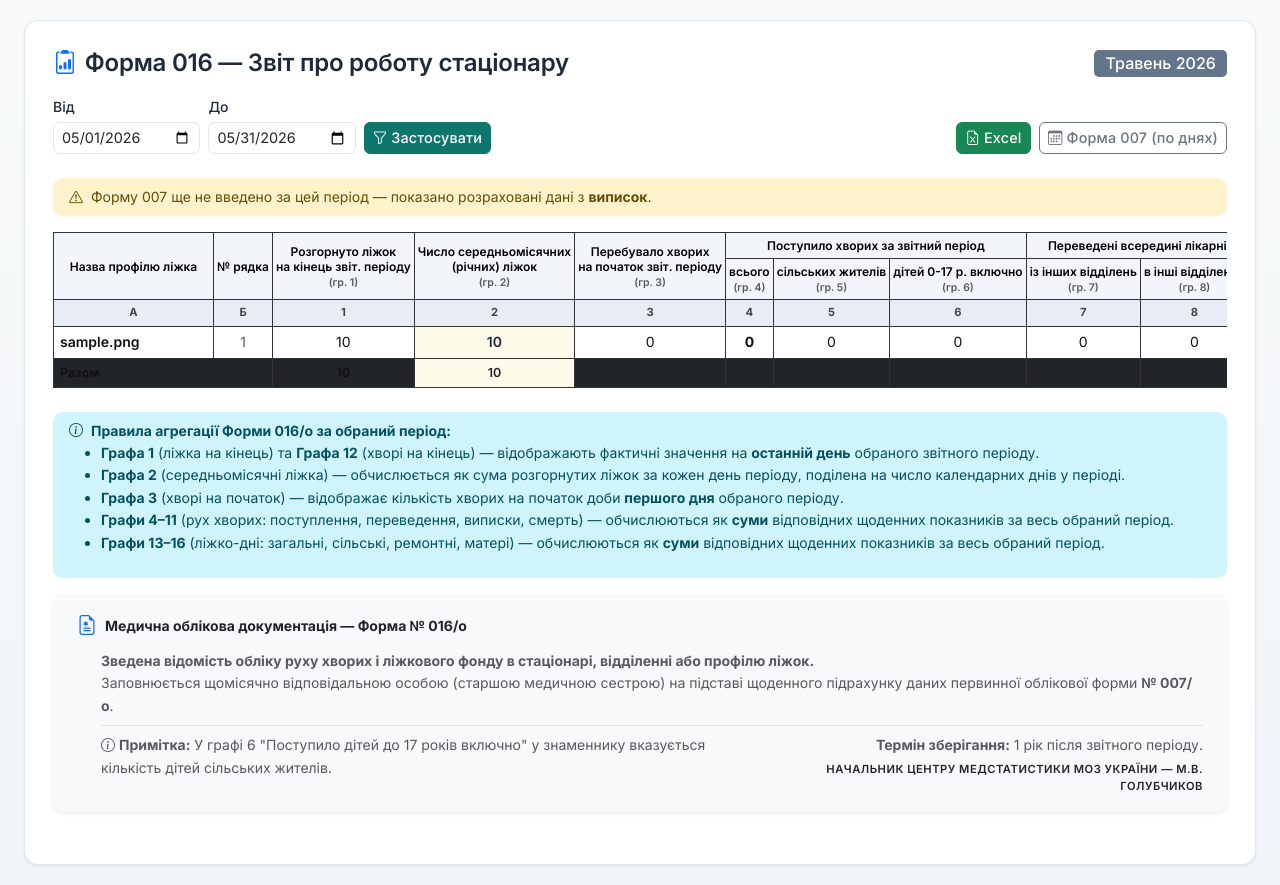
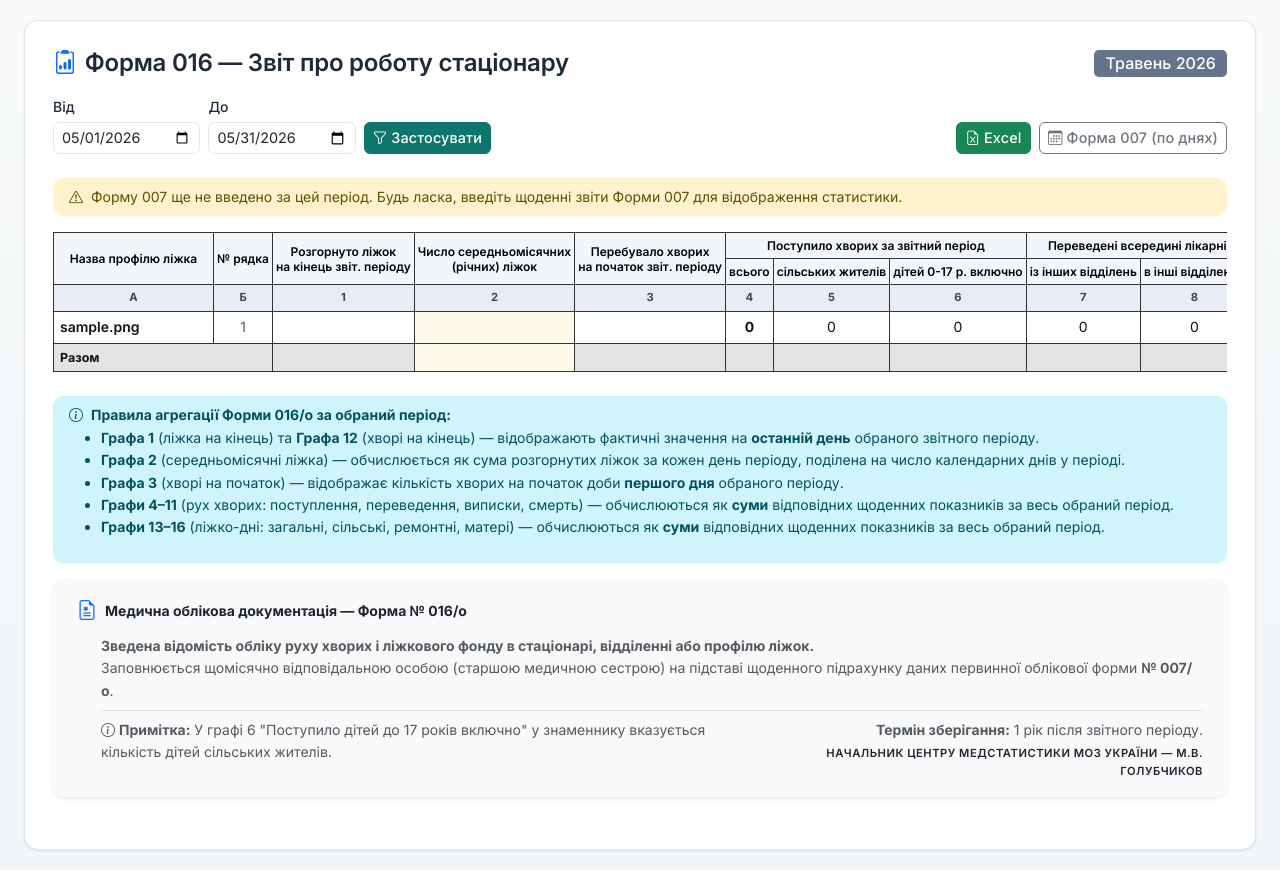
Before and after one commit to Mendela-A/Med-Data, a Flask app: page /statisty/form016 in a window 1280 px wide. Shown: the part 48-933 px from the top of the page. Run offline with Flask 3, Linux system fonts and the light colour scheme; a user stored in the database is signed in; tables that the repository leaves empty hold one stand-in row (values such as "Sample post").

Commit message:
feat(statisty): improve Form 007/016 UX, autonomy, and navigation
- Decoupled Form 016/o from patient records, relying purely on Form 007/o daily reports
- Improved Form 016/o footer row readability by replacing table-dark with table-secondary
- Kept user on Form 007/o edit page after saving daily reports instead of throwing them out
- Removed redundant column index/group number labels from Form 007/o and Form 016/o headers
- Added clear, universal Back buttons to Form 007/o month overview, day view, and edit view

```diff
--- a/app/blueprints/statisty/routes.py
+++ b/app/blueprints/statisty/routes.py
@@ -59,7 +59,6 @@
         DailyReport.report_date <= to_date,
     ).count()
 
-    data_source = 'daily_report' if dr_count > 0 else 'records'
     depts = Department.query.order_by(Department.row_no.nullslast(), Department.name).all()
 
     table = []
@@ -70,221 +69,66 @@
                                'bed_days_total', 'bed_days_rural', 'bed_days_renovation',
                                'bed_days_mothers']}
 
-    if data_source == 'daily_report':
-        # Fetch all daily reports for the period
-        reports = DailyReport.query.filter(
-            DailyReport.report_date >= from_date,
-            DailyReport.report_date <= to_date
-        ).order_by(DailyReport.report_date.asc()).all()
+    # Fetch all daily reports for the period
+    reports = DailyReport.query.filter(
+        DailyReport.report_date >= from_date,
+        DailyReport.report_date <= to_date
+    ).order_by(DailyReport.report_date.asc()).all()
 
-        # Group by department
-        reports_by_dept = {}
-        for r in reports:
-            reports_by_dept.setdefault(r.department_id, []).append(r)
+    # Group by department
+    reports_by_dept = {}
+    for r in reports:
+        reports_by_dept.setdefault(r.department_id, []).append(r)
 
-        for dept in depts:
-            dept_reports = reports_by_dept.get(dept.id, [])
-            if not dept_reports:
-                row = {
-                    'dept': dept, 'beds_total': None, 'beds_average': None, 'patients_start': None,
-                    'admitted_total': 0, 'admitted_rural': 0, 'admitted_children': 0,
-                    'transferred_in': 0, 'transferred_out': 0, 'discharged_total': 0,
-                    'discharged_to_other': 0, 'deaths': 0, 'patients_end': None,
-                    'bed_days_total': 0, 'bed_days_rural': 0, 'bed_days_renovation': 0,
-                    'bed_days_mothers': 0,
-                }
-            else:
-                first_report = dept_reports[0]
-                last_report = dept_reports[-1]
+    for dept in depts:
+        dept_reports = reports_by_dept.get(dept.id, [])
+        if not dept_reports:
+            row = {
+                'dept': dept, 'beds_total': None, 'beds_average': None, 'patients_start': None,
+                'admitted_total': 0, 'admitted_rural': 0, 'admitted_children': 0,
+                'transferred_in': 0, 'transferred_out': 0, 'discharged_total': 0,
+                'discharged_to_other': 0, 'deaths': 0, 'patients_end': None,
+                'bed_days_total': 0, 'bed_days_rural': 0, 'bed_days_renovation': 0,
+                'bed_days_mothers': 0,
+            }
+        else:
+            first_report = dept_reports[0]
+            last_report = dept_reports[-1]
 
-                # Compute average beds (Col 2)
-                valid_beds = [r.beds_total for r in dept_reports if r.beds_total is not None]
-                beds_average = sum(valid_beds) / len(valid_beds) if valid_beds else None
-
-                row = {
-                    'dept': dept,
-                    'beds_total': last_report.beds_total,
-                    'beds_average': round(beds_average, 1) if beds_average is not None else None,
-                    'patients_start': first_report.patients_start,
-                    'admitted_total': sum(r.admitted_total or 0 for r in dept_reports),
-                    'admitted_rural': sum(r.admitted_rural or 0 for r in dept_reports),
-                    'admitted_children': sum(r.admitted_children or 0 for r in dept_reports),
-                    'transferred_in': sum(r.transferred_in or 0 for r in dept_reports),
-                    'transferred_out': sum(r.transferred_out or 0 for r in dept_reports),
-                    'discharged_total': sum(r.discharged_total or 0 for r in dept_reports),
-                    'discharged_to_other': sum(r.discharged_to_other or 0 for r in dept_reports),
-                    'deaths': sum(r.deaths or 0 for r in dept_reports),
-                    'patients_end': last_report.patients_end,
-                    'bed_days_total': sum(r.patients_end or 0 for r in dept_reports),
-                    'bed_days_rural': sum(r.patients_end_rural or 0 for r in dept_reports),
-                    'bed_days_renovation': sum(r.beds_renovation or 0 for r in dept_reports),
-                    'bed_days_mothers': sum(r.mothers_with_children or 0 for r in dept_reports),
-                }
-            table.append(row)
-            for k in totals:
-                v = row[k]
-                if v is not None:
-                    totals[k] += v
-    else:
-        # Fallback from patient records
-        # 1. Admitted
-        admitted_counts = db.session.query(
-            Record.discharge_department,
-            func.count(Record.id)
-        ).filter(
-            Record.date_of_admission >= from_date,
-            Record.date_of_admission <= to_date
-        ).group_by(Record.discharge_department).all()
-        admitted_map = {d: c for d, c in admitted_counts if d}
-
-        # 2. Discharged
-        discharged_counts = db.session.query(
-            Record.discharge_department,
-            func.count(Record.id)
-        ).filter(
-            Record.date_of_discharge >= from_date,
-            Record.date_of_discharge <= to_date,
-            Record.date_of_death.is_(None)
-        ).group_by(Record.discharge_department).all()
-        discharged_map = {d: c for d, c in discharged_counts if d}
-
-        # 3. Deaths
-        death_counts = db.session.query(
-            Record.discharge_department,
-            func.count(Record.id)
-        ).filter(
-            Record.date_of_discharge >= from_date,
-            Record.date_of_discharge <= to_date,
-            Record.date_of_death.isnot(None)
-        ).group_by(Record.discharge_department).all()
-        death_map = {d: c for d, c in death_counts if d}
-
-        # 4. Patients start
-        start_counts = db.session.query(
-            Record.discharge_department,
-            func.count(Record.id)
-        ).filter(
-            Record.date_of_admission < from_date,
-            (Record.date_of_discharge.is_(None) | (Record.date_of_discharge >= from_date))
-        ).group_by(Record.discharge_department).all()
-        start_map = {d: c for d, c in start_counts if d}
-
-        # 5. Patients end
-        end_counts = db.session.query(
-            Record.discharge_department,
-            func.count(Record.id)
-        ).filter(
-            Record.date_of_admission <= to_date,
-            (Record.date_of_discharge.is_(None) | (Record.date_of_discharge > to_date))
-        ).group_by(Record.discharge_department).all()
-        end_map = {d: c for d, c in end_counts if d}
-
-        # 6. Overlapping Bed-Days
-        overlap_query = db.session.query(
-            Record.discharge_department,
-            Record.date_of_admission,
-            Record.date_of_discharge
-        ).filter(
-            Record.date_of_admission <= to_date,
-            (Record.date_of_discharge.is_(None) | (Record.date_of_discharge >= from_date))
-        ).all()
-
-        bed_days_map = {}
-        for dept_name, adm, dis in overlap_query:
-            if not dept_name:
-                continue
-            start_int = max(adm or from_date, from_date)
-            end_int = min(dis or to_date, to_date)
-            days = (end_int - start_int).days + 1
-            if days > 0:
-                bed_days_map[dept_name] = bed_days_map.get(dept_name, 0) + days
-
-        for dept in depts:
-            name = dept.name
-            beds_total = dept.bed_capacity
-            patients_start = start_map.get(name, 0)
-            admitted_total = admitted_map.get(name, 0)
-            discharged_total = discharged_map.get(name, 0)
-            deaths = death_map.get(name, 0)
-            patients_end = end_map.get(name, 0)
-            bed_days_total = bed_days_map.get(name, 0)
+            # Compute average beds (Col 2)
+            valid_beds = [r.beds_total for r in dept_reports if r.beds_total is not None]
+            beds_average = sum(valid_beds) / len(valid_beds) if valid_beds else None
 
             row = {
                 'dept': dept,
-                'beds_total': beds_total,
-                'beds_average': beds_total,
-                'patients_start': patients_start,
-                'admitted_total': admitted_total,
-                'admitted_rural': 0,
-                'admitted_children': 0,
-                'transferred_in': 0,
-                'transferred_out': 0,
-                'discharged_total': discharged_total,
-                'discharged_to_other': 0,
-                'deaths': deaths,
-                'patients_end': patients_end,
-                'bed_days_total': bed_days_total,
-                'bed_days_rural': 0,
-                'bed_days_renovation': 0,
-                'bed_days_mothers': 0,
+                'beds_total': last_report.beds_total,
+                'beds_average': round(beds_average, 1) if beds_average is not None else None,
+                'patients_start': first_report.patients_start,
+                'admitted_total': sum(r.admitted_total or 0 for r in dept_reports),
+                'admitted_rural': sum(r.admitted_rural or 0 for r in dept_reports),
+                'admitted_children': sum(r.admitted_children or 0 for r in dept_reports),
+                'transferred_in': sum(r.transferred_in or 0 for r in dept_reports),
+                'transferred_out': sum(r.transferred_out or 0 for r in dept_reports),
+                'discharged_total': sum(r.discharged_total or 0 for r in dept_reports),
+                'discharged_to_other': sum(r.discharged_to_other or 0 for r in dept_reports),
+                'deaths': sum(r.deaths or 0 for r in dept_reports),
+                'patients_end': last_report.patients_end,
+                'bed_days_total': sum(r.patients_end or 0 for r in dept_reports),
+                'bed_days_rural': sum(r.patients_end_rural or 0 for r in dept_reports),
+                'bed_days_renovation': sum(r.beds_renovation or 0 for r in dept_reports),
+                'bed_days_mothers': sum(r.mothers_with_children or 0 for r in dept_reports),
             }
-            table.append(row)
-            for k in totals:
-                v = row[k]
-                if v is not None:
-                    totals[k] += v
-
-        # Unmatched departments
-        all_dept_names = set(admitted_map.keys()) | set(discharged_map.keys()) | set(death_map.keys()) | set(start_map.keys()) | set(end_map.keys())
-        known_dept_names = {d.name for d in depts}
-        unmatched_names = all_dept_names - known_dept_names
-
-        for name in sorted(unmatched_names):
-            display_name = name or 'Без відділення'
-            class MockDept:
-                def __init__(self, name):
-                    self.name = name
-                    self.bed_profile_name = name
-                    self.row_no = None
-            mock_dept = MockDept(display_name)
-
-            patients_start = start_map.get(name, 0)
-            admitted_total = admitted_map.get(name, 0)
-            discharged_total = discharged_map.get(name, 0)
-            deaths = death_map.get(name, 0)
-            patients_end = end_map.get(name, 0)
-            bed_days_total = bed_days_map.get(name, 0)
-
-            row = {
-                'dept': mock_dept,
-                'beds_total': None,
-                'beds_average': None,
-                'patients_start': patients_start,
-                'admitted_total': admitted_total,
-                'admitted_rural': 0,
-                'admitted_children': 0,
-                'transferred_in': 0,
-                'transferred_out': 0,
-                'discharged_total': discharged_total,
-                'discharged_to_other': 0,
-                'deaths': deaths,
-                'patients_end': patients_end,
-                'bed_days_total': bed_days_total,
-                'bed_days_rural': 0,
-                'bed_days_renovation': 0,
-                'bed_days_mothers': 0,
-            }
-            table.append(row)
-            for k in totals:
-                v = row[k]
-                if v is not None:
-                    totals[k] += v
+        table.append(row)
+        for k in totals:
+            v = row[k]
+            if v is not None:
+                totals[k] += v
 
     # Round beds_average total
     if totals['beds_average'] is not None:
         totals['beds_average'] = round(totals['beds_average'], 1)
 
-    return table, totals, data_source, dr_count
+    return table, totals, 'daily_report', dr_count
 
 
 # ---------------------------------------------------------------------------
@@ -429,7 +273,7 @@
 
         db.session.commit()
         flash(f"Форму 007 за {report_date.strftime('%d.%m.%Y')} збережено.", 'success')
-        return redirect(url_for('statisty.form007_day', report_date_str=report_date_str))
+        return redirect(url_for('statisty.form007_edit', report_date_str=report_date_str))
 
     # GET: Pre-populate fallbacks
     prev_date = report_date - timedelta(days=1)
--- a/templates/statisty/form007.html
+++ b/templates/statisty/form007.html
@@ -4,6 +4,9 @@
 {% block content %}
 <div class="d-flex align-items-center justify-content-between mb-3 flex-wrap gap-2">
   <h4 class="mb-0">
+    <a href="{{ url_for('statisty.form016', from_date=from_date.isoformat(), to_date=to_date.isoformat()) }}" class="btn btn-outline-secondary btn-sm me-2">
+      <i class="bi bi-arrow-left"></i> Назад
+    </a>
     <i class="bi bi-calendar3 me-2 text-primary"></i>Форма 007 — рух хворих
   </h4>
   <span class="badge bg-secondary fs-6">{{ period_label }}</span>
--- a/templates/statisty/form007_day.html
+++ b/templates/statisty/form007_day.html
@@ -4,6 +4,9 @@
 {% block content %}
 <div class="d-flex align-items-center justify-content-between mb-3 flex-wrap gap-2">
   <h4 class="mb-0">
+    <a href="{{ url_for('statisty.form007', from_date=report_date.strftime('%Y-%m')) }}" class="btn btn-outline-secondary btn-sm me-2">
+      <i class="bi bi-arrow-left"></i> Назад
+    </a>
     <i class="bi bi-calendar3 me-2 text-primary"></i>
     Листок обліку хворих і ліжкового фонду стаціонару
   </h4>
--- a/templates/statisty/form016.html
+++ b/templates/statisty/form016.html
@@ -38,7 +38,7 @@
   </div>
 </form>
 
-{% if data_source == 'daily_report' %}
+{% if dr_count > 0 %}
 <div class="alert alert-success py-2 small mb-3">
   <i class="bi bi-check-circle me-1"></i>
   Дані агреговано з <strong>Форми 007</strong> ({{ dr_count }} записів за {{ period_label }}).
@@ -46,7 +46,8 @@
 {% else %}
 <div class="alert alert-warning py-2 small mb-3">
   <i class="bi bi-exclamation-triangle me-1"></i>
-  Форму 007 ще не введено за цей період — показано розраховані дані з <strong>виписок</strong>.</div>
+  Форму 007 ще не введено за цей період. Будь ласка, введіть щоденні звіти Форми 007 для відображення статистики.
+</div>
 {% endif %}
 {% if table %}
 <div class="table-responsive">
@@ -55,28 +56,28 @@
       <tr>
         <th rowspan="2" style="min-width:160px;" class="align-middle">Назва профілю ліжка</th>
         <th rowspan="2" style="width:50px;" class="align-middle">№ рядка</th>
-        <th rowspan="2" class="align-middle">Розгорнуто ліжок<br>на кінець звіт. періоду<br><span class="text-muted small">(гр. 1)</span></th>
-        <th rowspan="2" class="align-middle excel-computed text-dark">Число середньомісячних<br>(річних) ліжок<br><span class="text-muted small">(гр. 2)</span></th>
-        <th rowspan="2" class="align-middle">Перебувало хворих<br>на початок звіт. періоду<br><span class="text-muted small">(гр. 3)</span></th>
+        <th rowspan="2" class="align-middle">Розгорнуто ліжок<br>на кінець звіт. періоду</th>
+        <th rowspan="2" class="align-middle excel-computed text-dark">Число середньомісячних<br>(річних) ліжок</th>
+        <th rowspan="2" class="align-middle">Перебувало хворих<br>на початок звіт. періоду</th>
         <th colspan="3" class="align-middle">Поступило хворих за звітний період</th>
         <th colspan="2" class="align-middle">Переведені всередині лікарні</th>
         <th colspan="2" class="align-middle">Виписано хворих</th>
-        <th rowspan="2" class="align-middle">Померло за звітний період<br><span class="text-muted small">(гр. 11)</span></th>
-        <th rowspan="2" class="align-middle">Перебувало хворих<br>на кінець звіт. періоду<br><span class="text-muted small">(гр. 12)</span></th>
+        <th rowspan="2" class="align-middle">Померло за звітний період</th>
+        <th rowspan="2" class="align-middle">Перебувало хворих<br>на кінець звіт. періоду</th>
         <th colspan="2" class="align-middle">Проведено ліжко-днів хворими</th>
-        <th rowspan="2" class="align-middle">К-ть ліжко-днів<br>закриття на ремонт<br><span class="text-muted small">(гр. 15)</span></th>
-        <th rowspan="2" class="align-middle">Крім того, проведено<br>ліжко-днів матерями при дітях<br><span class="text-muted small">(гр. 16)</span></th>
+        <th rowspan="2" class="align-middle">К-ть ліжко-днів<br>закриття на ремонт</th>
+        <th rowspan="2" class="align-middle">Крім того, проведено<br>ліжко-днів матерями при дітях</th>
       </tr>
       <tr>
-        <th class="align-middle">всього<br><span class="text-muted small">(гр. 4)</span></th>
-        <th class="align-middle">сільських жителів<br><span class="text-muted small">(гр. 5)</span></th>
-        <th class="align-middle">дітей 0-17 р. включно<br><span class="text-muted small">(гр. 6)</span></th>
-        <th class="align-middle">із інших відділень<br><span class="text-muted small">(гр. 7)</span></th>
-        <th class="align-middle">в інші відділення<br><span class="text-muted small">(гр. 8)</span></th>
-        <th class="align-middle">всього<br><span class="text-muted small">(гр. 9)</span></th>
-        <th class="align-middle">переведено в інші стаціонари<br><span class="text-muted small">(гр. 10)</span></th>
-        <th class="align-middle">всього<br><span class="text-muted small">(гр. 13)</span></th>
-        <th class="align-middle">сільськими жителями<br><span class="text-muted small">(гр. 14)</span></th>
+        <th class="align-middle">всього</th>
+        <th class="align-middle">сільських жителів</th>
+        <th class="align-middle">дітей 0-17 р. включно</th>
+        <th class="align-middle">із інших відділень</th>
+        <th class="align-middle">в інші відділення</th>
+        <th class="align-middle">всього</th>
+        <th class="align-middle">переведено в інші стаціонари</th>
+        <th class="align-middle">всього</th>
+        <th class="align-middle">сільськими жителями</th>
       </tr>
       <tr class="table-secondary small text-center text-muted">
         <td>А</td><td>Б</td><td>1</td><td>2</td><td>3</td>
@@ -111,7 +112,7 @@
       </tr>
       {% endfor %}
     </tbody>
-    <tfoot class="fw-bold text-center table-dark">
+    <tfoot class="fw-bold text-center table-secondary text-dark">
       <tr>
         <td colspan="2" class="text-start ps-3">Разом</td>
         <td>{{ totals.beds_total or '' }}</td>
```
Also changed, not shown: templates/statisty/form007_edit.html (+19 -16 lines).
